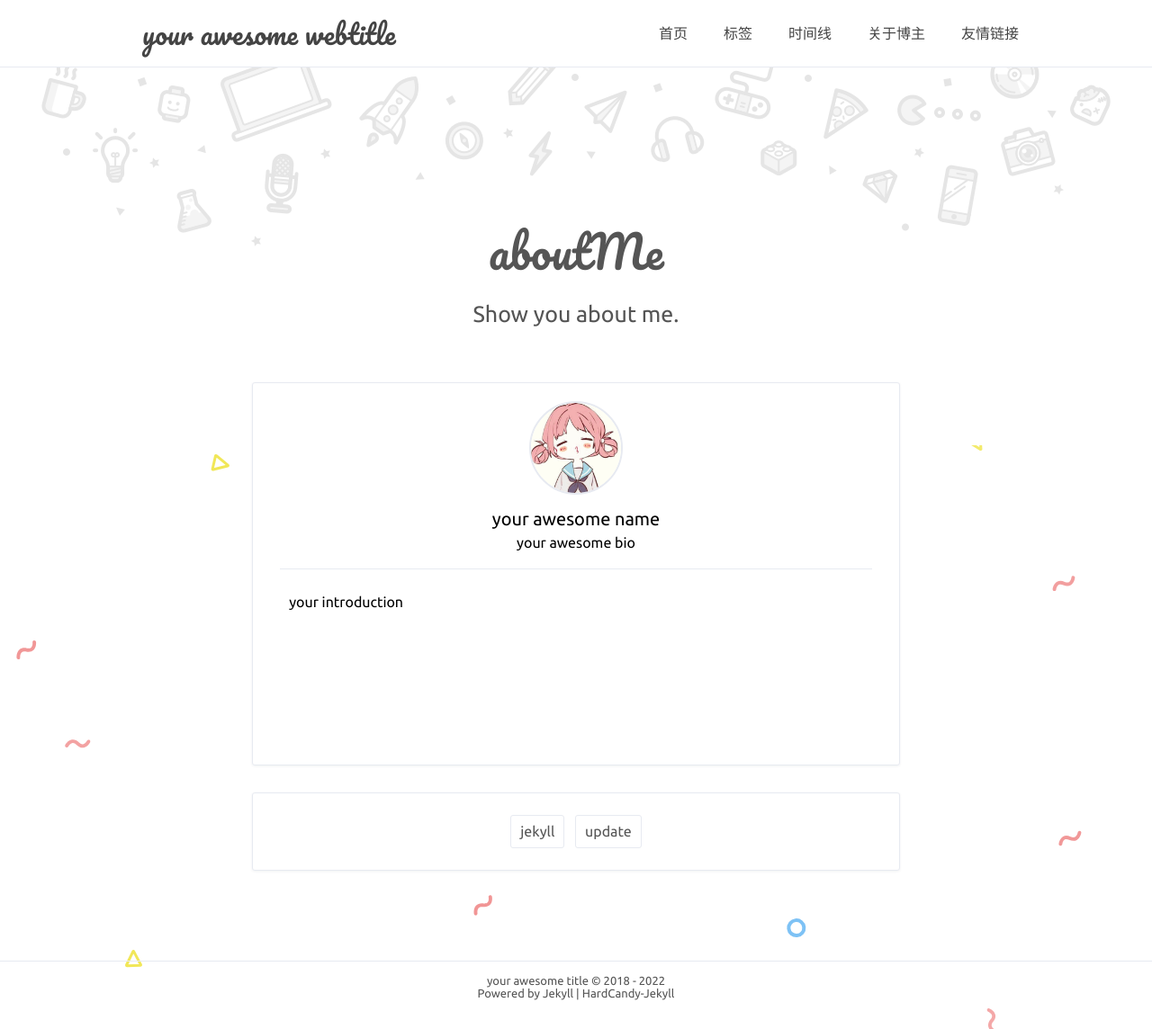
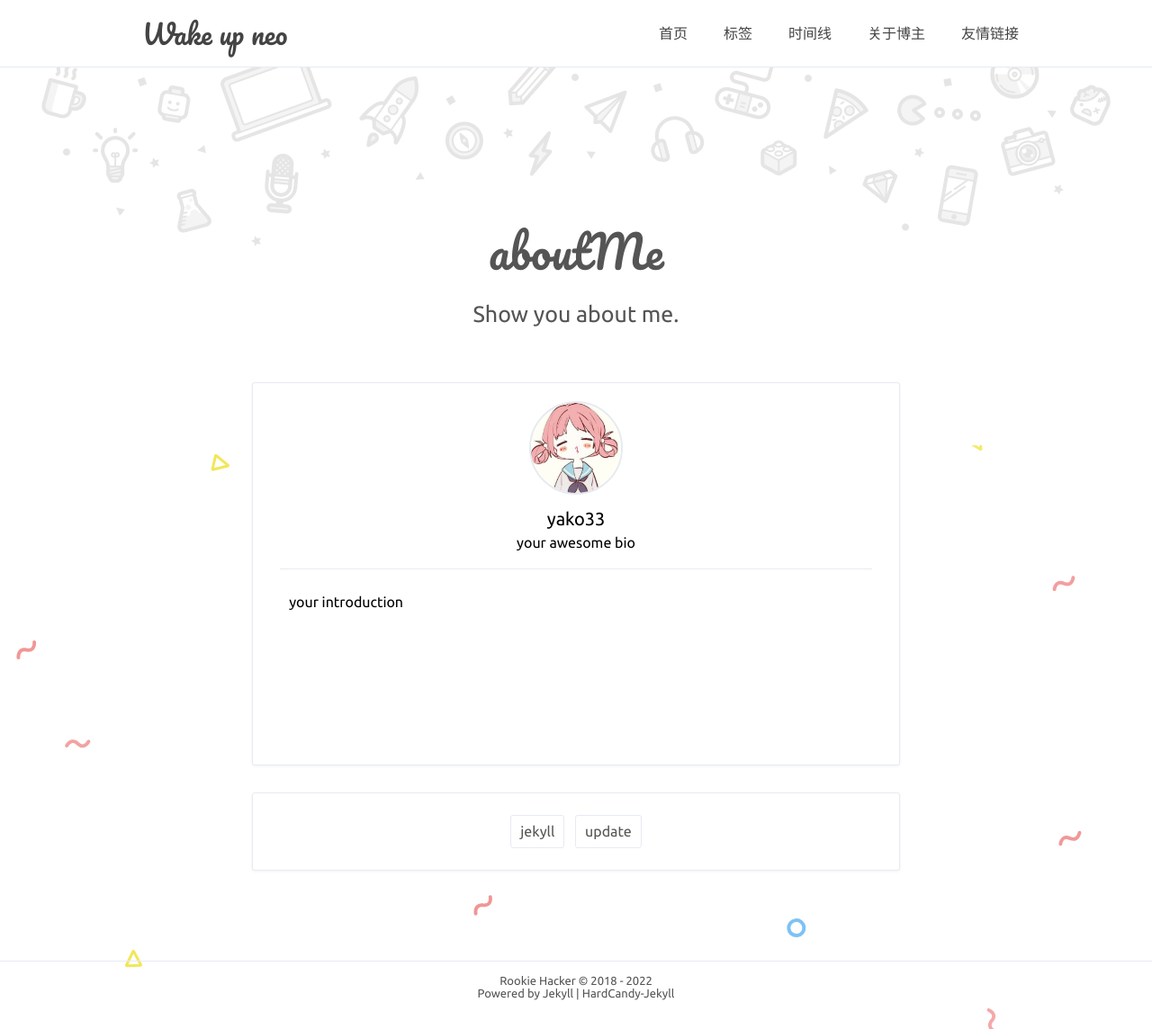
Before and after one commit to blackyc/blackyc.github.io, a Jekyll site: the page built from about.html, in a window 1280 px wide. Shown: the whole page at 90% size. Built offline with Jekyll 4.4.1, drawn with Linux system fonts in a browser that asks for light colours; comment, search, counter and statistics services are not loaded.

```diff
--- a/_config.yml
+++ b/_config.yml
@@ -1,8 +1,8 @@
 # Site settings 配置站点
-title: 'your awesome title'
-description: 'your web description'
-keywords: 'your web keywords, another keywords'
-url: 'https://abc.github.io' # your host
+title: 'Rookie Hacker'
+description: 'Cybersecurity'
+keywords: ''
+url: 'https://blackyc.github.io/' # your host
 
 # nav 中文字符空格：&emsp;
 nav: # 最佳体验 六个标签 且最好每个标签不超过4中文字
@@ -14,9 +14,9 @@ nav: # 最佳体验 六个标签 且最好每个标签不超过4中文字
 
 # 博主
 author: true
-name: 'your awesome name'
-NickName: 'your awesome nickname'
-webtitle: 'your awesome webtitle'
+name: 'yako33'
+NickName: ''
+webtitle: 'Wake up neo'
 bio: 'your awesome bio'
 about: true
 aboutyou: 'your introduction'
@@ -25,7 +25,7 @@ portraits: '/assets/profile.jpeg' # your portraits image file path
 # SNS
 SNS: true
 SNS-icon: #['Facebook', 'weibo', 'qq', 'github', 'Dribbble', 'Twitter', 'instagram', 'weixin', 'Codepen']
-  mail: 'mailto:abc@gmail.com'
+  mail: 'mailto:710983724@qq.com'
   weixin: '' # 你的微信二维码存放的地址
   qq: '' # 你的qq二维码存放的地址 or http://wpa.qq.com/msgrd?v=3&uin='你的QQ号'&site=qq&menu=yes
   github: ''
```
